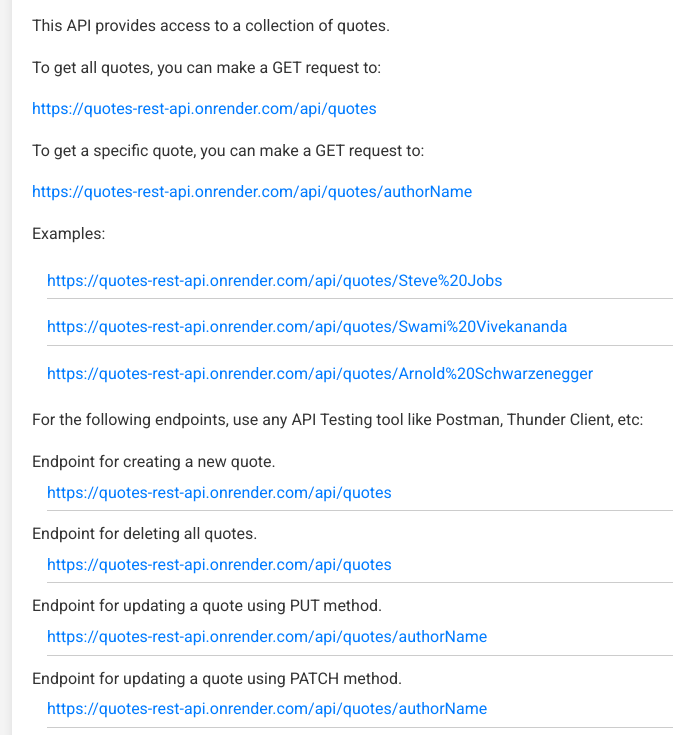
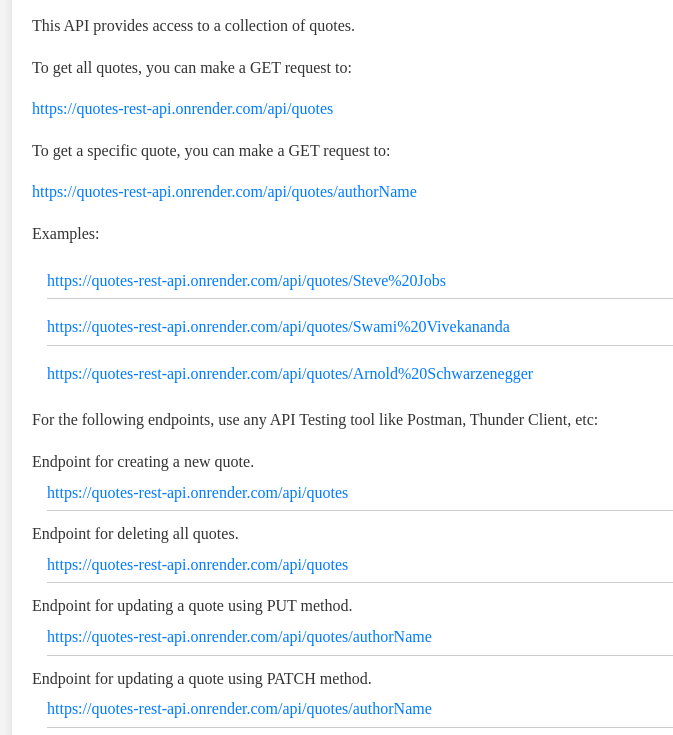
Before and after one commit to JayeshSabale/quotes-REST-API, a website: page index.html in a window 1280 px wide. Shown: the part 109-844 px from the top of the page, without its empty margins (208-881 px from the left). Drawn offline with Linux system fonts and the light colour scheme.

Commit message:
Update index.html

```diff
--- a/index.html
+++ b/index.html
@@ -12,7 +12,7 @@
 
     <style>
       body {
-        font-family: 'Roboto', sans-serif; /* Apply Roboto font */
+/*         font-family: 'Roboto', sans-serif;  */
         line-height: 1.6;
         background-color: #f4f4f4;
         color: #333;
```
